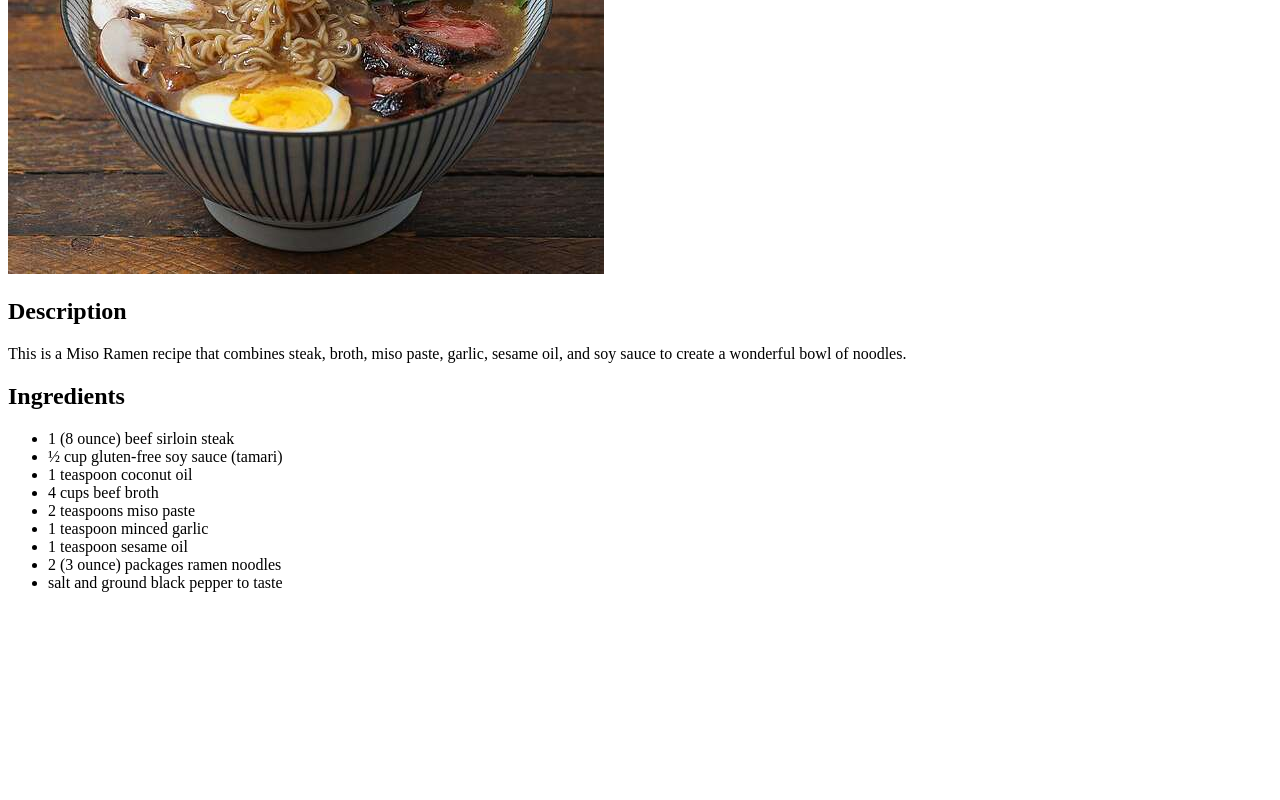
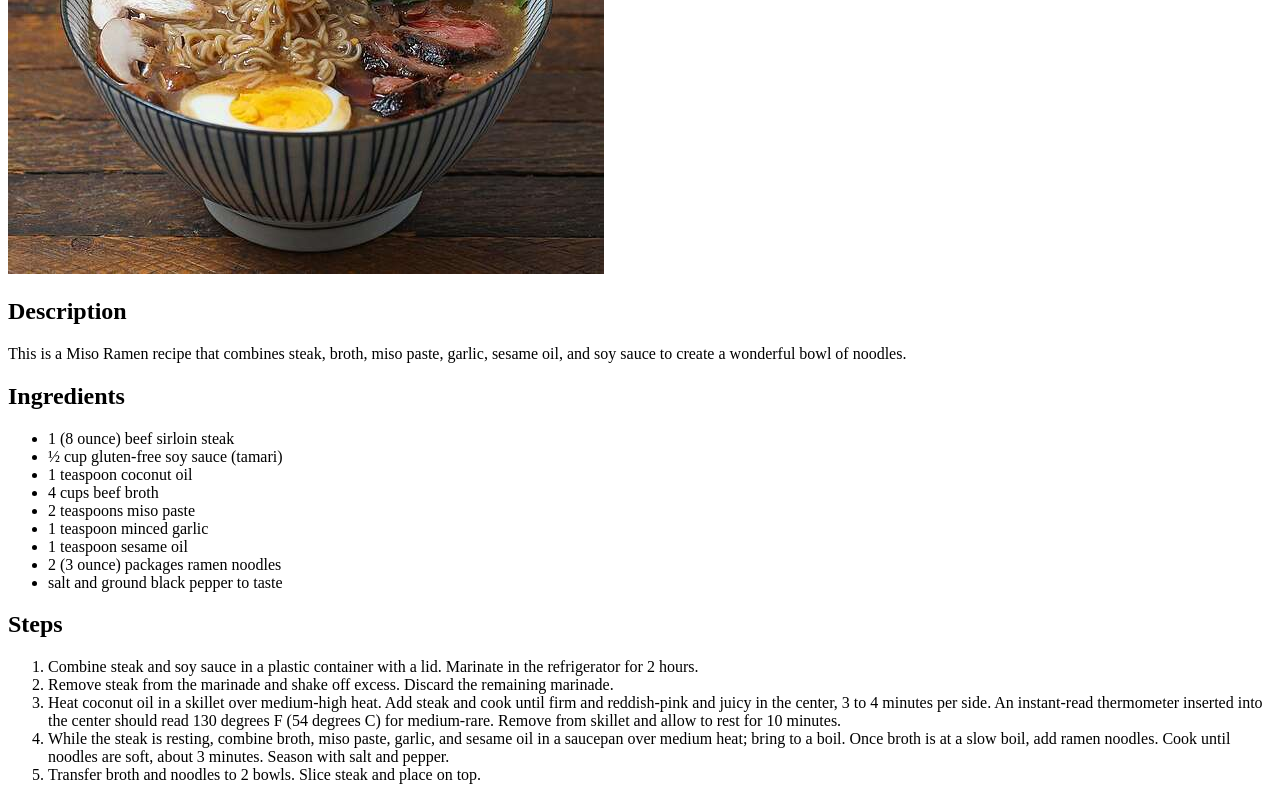
Before and after one commit to RobertBostrom4/odin-recipes, a plain HTML site: page recipes/ramen.html in a window 1280 px wide. Shown: the part 402-1202 px from the top of the page. Before the commit the page ends 1010 px from the top, so only its background shows below. Drawn offline with Linux system fonts and the light colour scheme.

Commit message:
add a Steps heading followed by an ordered list of the steps needed for making the dish.

```diff
--- a/recipes/ramen.html
+++ b/recipes/ramen.html
@@ -24,8 +24,15 @@
 <li>salt and ground black pepper to taste</li>
 </ul>
 
-
-
+<h2>Steps</h2>
+<ol>
+<li>Combine steak and soy sauce in a plastic container with a lid. Marinate in the refrigerator for 2 hours.</li>
+<li>Remove steak from the marinade and shake off excess. Discard the remaining marinade.</li>
+<li>Heat coconut oil in a skillet over medium-high heat. Add steak and cook until firm and reddish-pink and juicy in the center, 3 to 4 minutes per side. An instant-read thermometer inserted into the center should read 130 degrees F (54 degrees C) for medium-rare. Remove from skillet and allow to rest for 10 minutes.
+</li>
+<li>While the steak is resting, combine broth, miso paste, garlic, and sesame oil in a saucepan over medium heat; bring to a boil. Once broth is at a slow boil, add ramen noodles. Cook until noodles are soft, about 3 minutes. Season with salt and pepper.</li>
+<li>Transfer broth and noodles to 2 bowls. Slice steak and place on top.</li>
+</ol>
 
 
 
```
